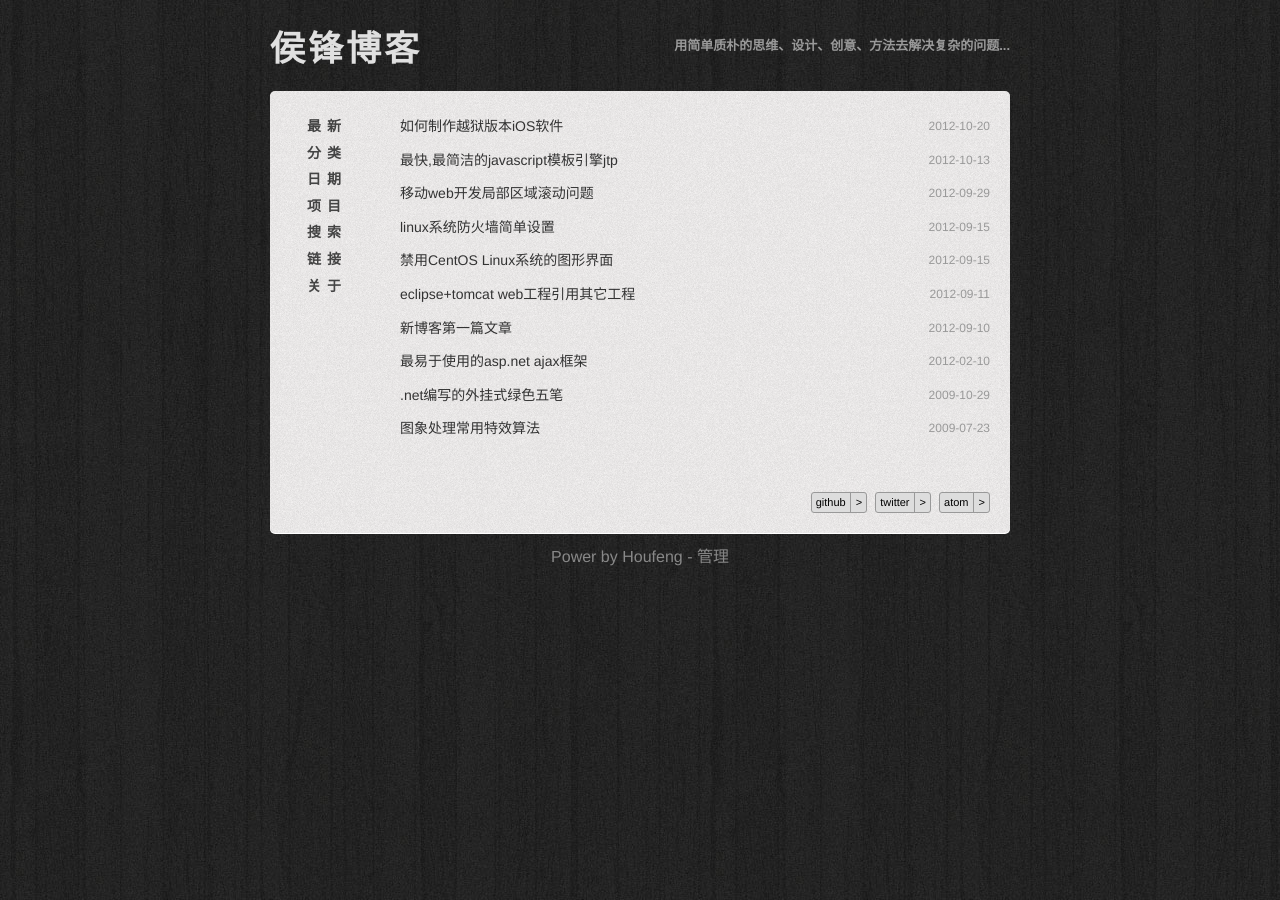
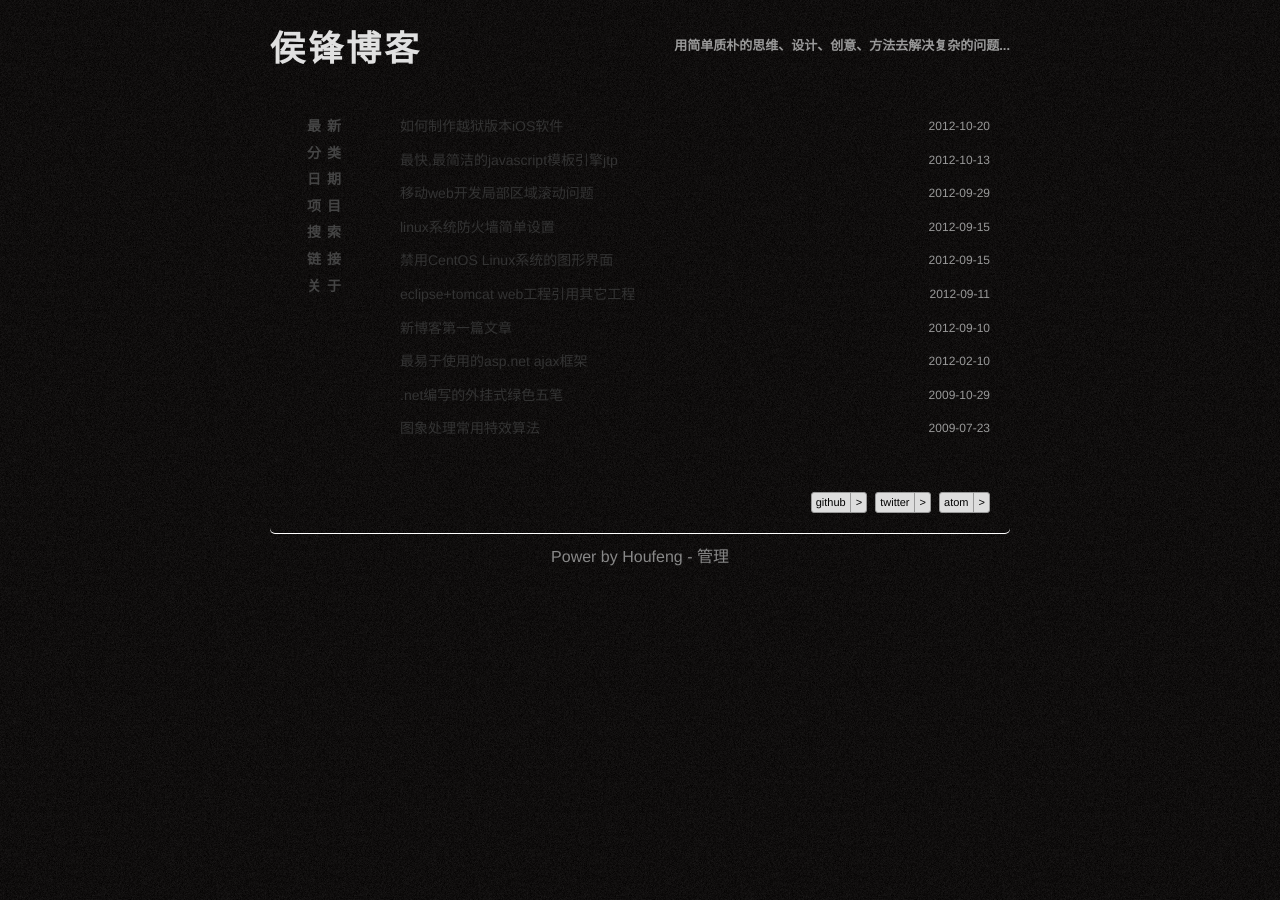
Before and after one commit to Houfeng/houfeng.github.com, a Jekyll site: the page built from index.html, in a window 1280 px wide. Built offline with Jekyll 4.4.1, drawn with Linux system fonts in a browser that asks for light colours; Markdown is read by kramdown in place of the engine named in the settings; comment, search, counter and statistics services are not loaded.

Commit message:
调背景

```diff
--- a/styles/style.css
+++ b/styles/style.css
@@ -36,7 +36,7 @@ html {
 }
 body {
 	background-attachment:fixed;
-	background: #000 url(../images/bg.png);
+	background: #000 url(../images/bg-5.png);
 	/*background-position:center center;*/
 	font-family:"Helvetica Neue",Helvetica,微软雅黑,Verdana,Arial,sans-serif;
 }
@@ -72,7 +72,7 @@ div#wrapper {
 	-moz-box-shadow:0 1px 0 #FFFFFF;
 	-webkit-box-shadow:0 1px 0 #FFFFFF;
 	box-shadow:0 1px 0 #FFFFFF;
-	background:#fff url(../images/bg-5.png);
+	/*background:#fff url(../images/bg-5.png);*/
 	color:#111;
 	font-size:14px;
 	line-height:190%;
```
